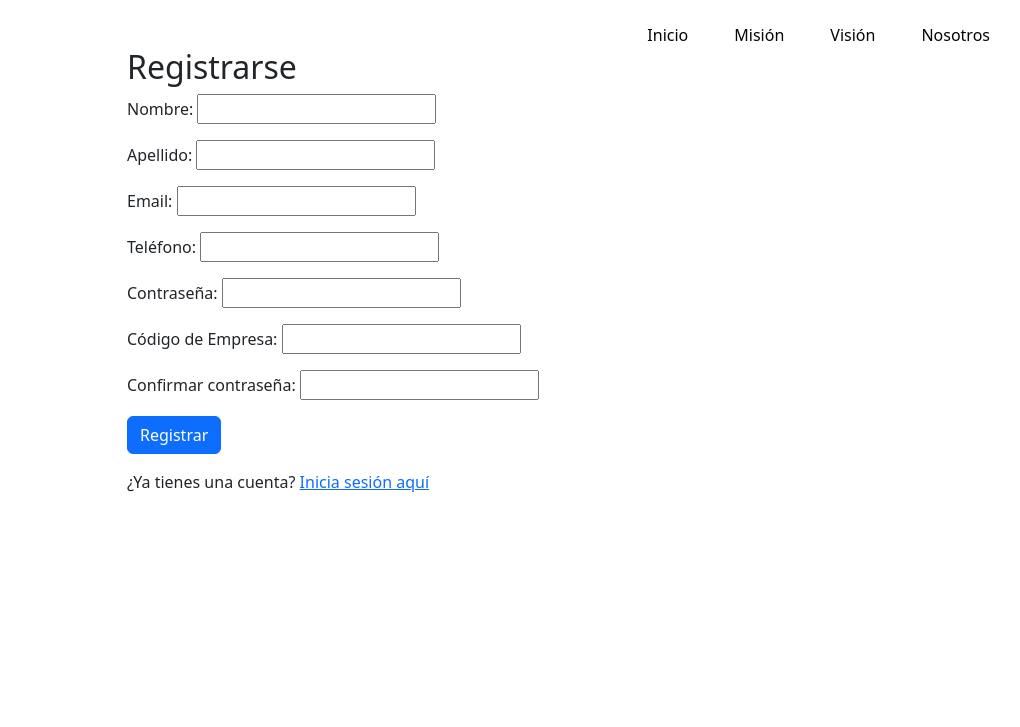
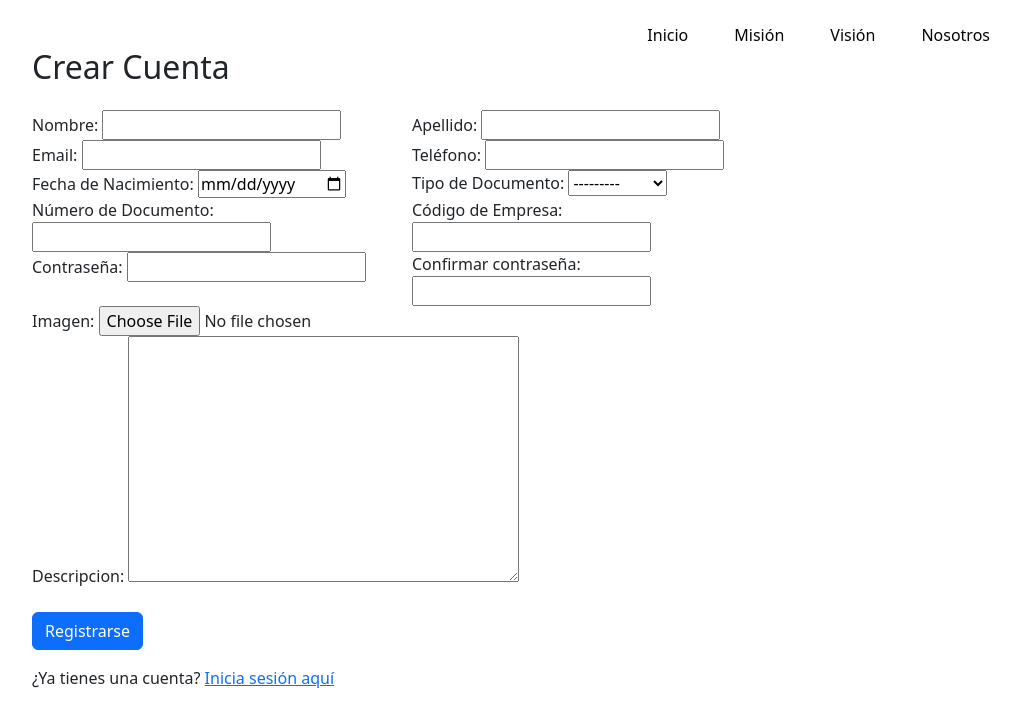
Before and after one commit to KevinPh2401/SIFO_IA, a Django app: page /registro/ in a window 1280 px wide. Shown: the top 727 px of the page, without its empty margins (240-1260 px from the left). Run offline with Django 5.2, Linux system fonts and the light colour scheme.

Commit message:
Primera versión funcional del registro de usuarios con validaciones

```diff
--- a/libreria/forms.py
+++ b/libreria/forms.py
@@ -1,7 +1,8 @@
 from django import forms
 from .models import Usuario, Empresa
 from django.contrib.auth.forms import UserCreationForm
-
+import re
+from django.forms.widgets import DateInput
 
 
 class UsuarioRegistroForm(forms.ModelForm):
@@ -9,9 +10,26 @@ class UsuarioRegistroForm(forms.ModelForm):
     password2 = forms.CharField(widget=forms.PasswordInput, label="Confirmar contraseña")
     codigo_empresa = forms.CharField(label='Código de Empresa')
 
+    fecha_nacimiento = forms.DateField(
+    widget=DateInput(attrs={'type': 'date'}),
+    label="Fecha de Nacimiento",
+    required=False
+    )
+
     class Meta:
         model = Usuario
-        fields = ['nombre', 'apellido', 'email', 'telefono', 'password', 'codigo_empresa']
+        fields = [
+            'nombre', 'apellido', 'email', 'telefono', 'fecha_nacimiento',
+            'tipo_documento', 'numero_documento', 'imagen', 'descripcion'
+        ]
+
+    def clean_password(self):
+        password = self.cleaned_data.get('password')
+        if not re.search(r'[A-Za-z]', password) or not re.search(r'\d', password):
+            raise forms.ValidationError("La contraseña debe contener letras y números.")
+        if len(password) < 8:
+            raise forms.ValidationError("La contraseña debe tener al menos 8 caracteres.")
+        return password
 
     def clean_password2(self):
         password = self.cleaned_data.get('password')
@@ -20,18 +38,30 @@ class UsuarioRegistroForm(forms.ModelForm):
             raise forms.ValidationError("Las contraseñas no coinciden.")
         return password2
 
+    def clean_email(self):
+        email = self.cleaned_data.get('email')
+        if Usuario.objects.filter(email=email).exists():
+            raise forms.ValidationError("Ya existe un usuario con este email.")
+        return email
+
+    def clean_numero_documento(self):
+        numero = self.cleaned_data.get('numero_documento')
+        if numero and Usuario.objects.filter(numero_documento=numero).exists():
+            raise forms.ValidationError("Ya existe un usuario con este número de documento.")
+        return numero
+
     def clean_codigo_empresa(self):
         codigo = self.cleaned_data.get('codigo_empresa')
         try:
             empresa = Empresa.objects.get(codigo_empresa=codigo)
         except Empresa.DoesNotExist:
             raise forms.ValidationError("Código de empresa no válido.")
-        return empresa  # devuelve la instancia de empresa, no el código
+        return empresa
 
     def save(self, commit=True):
         usuario = super().save(commit=False)
         usuario.set_password(self.cleaned_data['password'])
-        usuario.empresa = self.cleaned_data['codigo_empresa']  # ya es instancia gracias al clean_codigo_empresa
+        usuario.empresa = self.cleaned_data['codigo_empresa']  # Instancia de empresa
         if commit:
             usuario.save()
         return usuario
--- a/libreria/models.py
+++ b/libreria/models.py
@@ -34,6 +34,11 @@ class UsuarioManager(BaseUserManager):
         extra_fields.setdefault('is_superuser', True)
         return self.create_user(email, nombre, apellido, password, **extra_fields)
 
+TIPO_DOCUMENTO_CHOICES = [
+    ('CC', 'CC'),
+    ('Pasaporte', 'Pasaporte'),
+    ('Otro', 'Otro'),
+]
 
 # ---------- MODELO USUARIO PERSONALIZADO ----------
 class Usuario(AbstractBaseUser, PermissionsMixin):
@@ -44,7 +49,13 @@ class Usuario(AbstractBaseUser, PermissionsMixin):
 
     telefono = models.CharField(max_length=15, verbose_name="Teléfono", null=True, blank=True)
     fecha_nacimiento = models.DateField(verbose_name="Fecha de Nacimiento", null=True, blank=True)
-    tipo_documento = models.CharField(max_length=50, verbose_name="Tipo de Documento", null=True, blank=True)
+    tipo_documento = models.CharField(
+        max_length=20,
+        choices=TIPO_DOCUMENTO_CHOICES,
+        verbose_name="Tipo de Documento",
+        null=True,
+        blank=True
+    )
     numero_documento = models.CharField(max_length=50, verbose_name="Número de Documento", null=True, blank=True)
     imagen = models.ImageField(upload_to='imagenes/', verbose_name="Imagen", blank=True)
     descripcion = models.TextField(verbose_name="descripcion", null=True)
--- a/libreria/templates/registro.html
+++ b/libreria/templates/registro.html
@@ -6,12 +6,12 @@
 {% block Contenido %}
 <div class="container mt-5">
   <div class="row justify-content-center">
-    <div class="col-md-6">
-      <h2>Registrarse</h2>
+    <div class="col-md-8">
+      <h2 class="mb-4">Crear Cuenta</h2>
 
       {% if form.errors %}
         <div class="alert alert-danger">
-          <ul>
+          <ul class="mb-0">
             {% for field in form %}
               {% for error in field.errors %}
                 <li><strong>{{ field.label }}:</strong> {{ error }}</li>
@@ -26,8 +26,47 @@
 
       <form method="post" enctype="multipart/form-data">
         {% csrf_token %}
-        {{ form.as_p }}
-        <button type="submit" class="btn btn-primary">Registrar</button>
+
+        <div class="row">
+          <div class="col-md-6">
+            {{ form.nombre.label_tag }} {{ form.nombre }}
+          </div>
+          <div class="col-md-6">
+            {{ form.apellido.label_tag }} {{ form.apellido }}
+          </div>
+          <div class="col-md-6">
+            {{ form.email.label_tag }} {{ form.email }}
+          </div>
+          <div class="col-md-6">
+            {{ form.telefono.label_tag }} {{ form.telefono }}
+          </div>
+          <div class="col-md-6">
+            {{ form.fecha_nacimiento.label_tag }} {{ form.fecha_nacimiento }}
+          </div>
+          <div class="col-md-6">
+            {{ form.tipo_documento.label_tag }} {{ form.tipo_documento }}
+          </div>
+          <div class="col-md-6">
+            {{ form.numero_documento.label_tag }} {{ form.numero_documento }}
+          </div>
+          <div class="col-md-6">
+            {{ form.codigo_empresa.label_tag }} {{ form.codigo_empresa }}
+          </div>
+          <div class="col-md-6">
+            {{ form.password.label_tag }} {{ form.password }}
+          </div>
+          <div class="col-md-6">
+            {{ form.password2.label_tag }} {{ form.password2 }}
+          </div>
+          <div class="col-md-12">
+            {{ form.imagen.label_tag }} {{ form.imagen }}
+          </div>
+          <div class="col-md-12">
+            {{ form.descripcion.label_tag }} {{ form.descripcion }}
+          </div>
+        </div>
+
+        <button type="submit" class="btn btn-primary mt-4">Registrarse</button>
       </form>
 
       <p class="mt-3">
--- a/libreria/views.py
+++ b/libreria/views.py
@@ -50,15 +50,18 @@ def panel(request):
     return render(request, 'panel_admin.html')
 
 def registro(request):
-    if request.method == 'POST':
-        form = UsuarioRegistroForm(request.POST)
+   if request.method == 'POST':
+        form = UsuarioRegistroForm(request.POST, request.FILES)
         if form.is_valid():
-            usuario = form.save()
-            login(request, usuario)
-            return redirect('inicio')  # Redirige donde desees
-    else:
+            usuario = form.save(commit=False)
+            password = form.cleaned_data['password']
+            usuario.set_password(password)
+            usuario.save()
+            login(request, usuario)  # Puedes eliminar esto si no deseas login automático
+            return redirect('inicio')  # Cambia 'inicio' por la ruta deseada
+   else:
         form = UsuarioRegistroForm()
-    return render(request, 'registro.html', {'form': form})
+   return render(request, 'registro.html', {'form': form})
 
 
 
```
Also changed, not shown: imagenes/imag3.jpg (added), libreria/migrations/0002_alter_usuario_tipo_documento.py (added).
